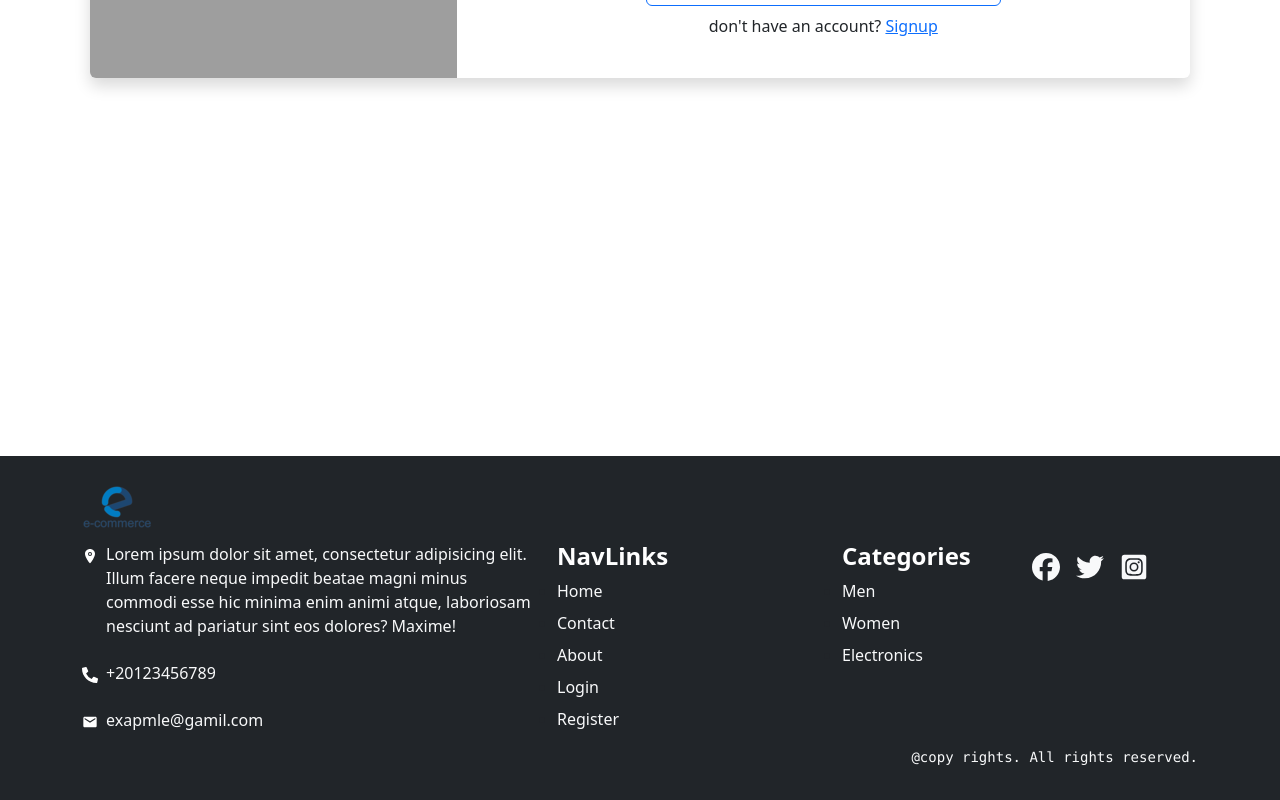
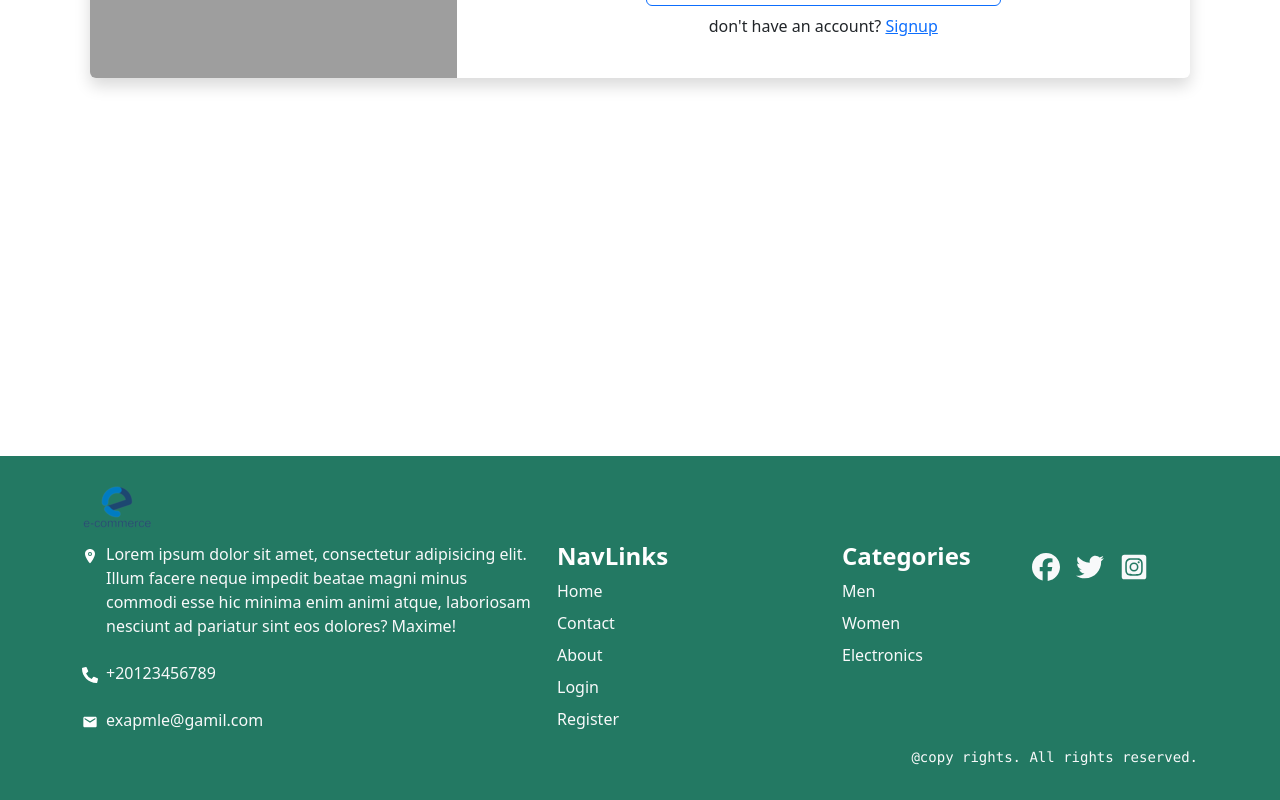
Before and after one commit to ahmedSabbahMohamed/E-COMMERCE-APP, a React (Create React App) app: page /login in a window 1280 px wide. Shown: the part 392-1192 px from the top of the page. Built offline with nearby package versions, Linux system fonts and the light colour scheme; grey boxes are pictures that could not be loaded.

Commit message:
remove bg-dark

```diff
--- a/src/layouts/Footer.js
+++ b/src/layouts/Footer.js
@@ -6,10 +6,11 @@ import { FaFacebook } from "react-icons/fa6";
 import { FaTwitter, FaInstagramSquare, FaPhoneAlt } from "react-icons/fa";
 import data from "../data/navData.json"
 import { Link } from "react-router-dom";
+import "./assets/styles/Footer.css"
 
 function Footer() {
   return (
-    <footer className="bg-dark py-3">
+    <footer className="py-3">
       <Container>
         <Logo />
         <Row className="gap-5 gap-md-3 gap-lg-0">
@@ -42,7 +43,7 @@ function Footer() {
           <Col sm={12} md={5} lg={3}>
             <h4 className="text-white fw-bold px-0">NavLinks</h4>
             <nav>
-              <ul className="d-grid gap-2 px-0">
+              <ul className="d-grid gap-2 px-0 list-unstyled">
                 {data.mobileNavbar.map((category) => {
                   return (
                     <li key={category.id}>
@@ -62,7 +63,7 @@ function Footer() {
           <Col sm={12} md={5} lg={2}>
             <h4 className="text-white fw-bold px-0">Categories</h4>
             <nav>
-              <ul className="d-grid gap-2 px-0">
+              <ul className="d-grid gap-2 px-0 list-unstyled">
                 {data.categories.map((category) => {
                   return (
                     <li key={category.id}>
```
